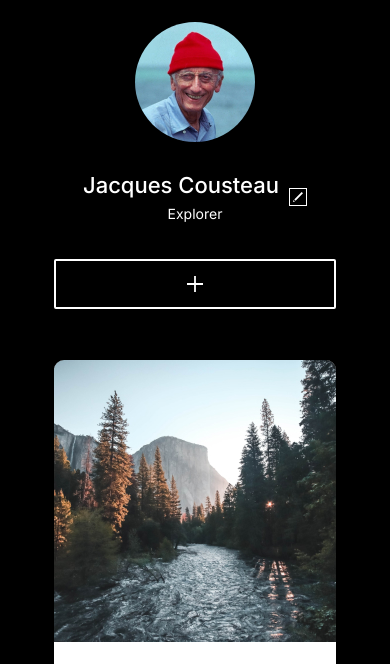
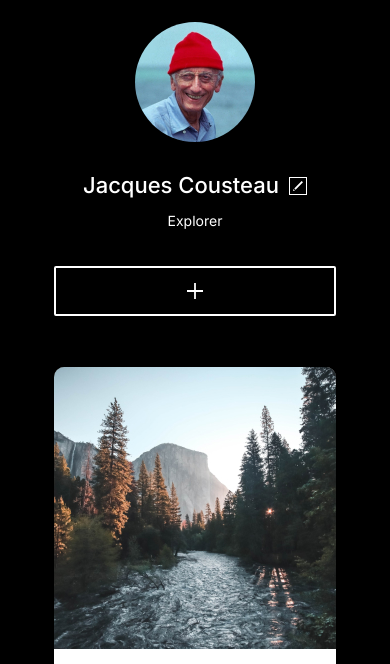
Before and after one commit to NahalielG/se_project_aroundtheus, a plain HTML site: page index.html in a window 390 px wide. Shown: the part 141-805 px from the top of the page. Drawn offline with Linux system fonts and the light colour scheme.

Commit message:
last time

```diff
--- a/blocks/profile.css
+++ b/blocks/profile.css
@@ -92,6 +92,7 @@
     justify-content: center;
     width: 100%;
     width: 282px;
+    padding-top:30px;
   }
 
   .profile__add-button {
@@ -105,9 +106,8 @@
     border: none;
     margin: 0;
     margin-left: 10px;
-    margin-top: 46px;
     border: 1px solid #FFF;
-
+    margin-top: 5px;
   }
 
   .profile__description {
@@ -117,15 +117,15 @@
     margin: 0;
     padding-bottom: 36px;
     line-height: 16.94px;
-
+    padding-top:14px;
   }
 
   .profile__title {
     font-size: 22px;
-    padding-top: 30px;
     white-space: nowrap;
     overflow: hidden;
     line-height: 26.63px;
+    max-width:240px;
   }
 
   .profile__image {
```
